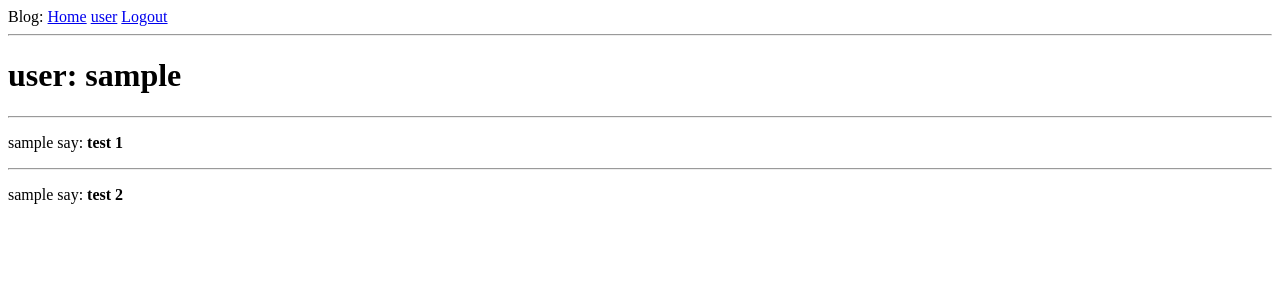
After one commit to zacharyzheng/flask_tutorial, a Flask app: a page that uses app/templates/base.html in a window 1280 px wide. The commit adds this page. Shown: the top 300 px of the page. Run offline with Flask 2, Linux system fonts and the light colour scheme; a user stored in the database is signed in; tables that the repository leaves empty hold one stand-in row (values such as "Sample post").

Commit message:
add user center

```diff
--- a/app/routes.py
+++ b/app/routes.py
@@ -62,3 +62,14 @@ def register():
        flash('succeed!')
        return redirect(url_for('login'))
    return render_template('register.html', title='register', form=form)
+
+@app.route('/user/<username>')
+@login_required
+def user(username):
+    user = User.query.filter_by(username=username).first_or_404()
+    posts = [
+        {'author':user, 'body':'test 1'},
+        {'author':user, 'body':'test 2'}
+    ]
+
+    return render_template('user.html', user=user, posts=posts)
--- a/app/templates/base.html
+++ b/app/templates/base.html
@@ -11,8 +11,12 @@
 	<body>
 		<div>Blog:
             <a href="{{ url_for('index')}}">Home</a>
+            {% if current_user.is_anonymous %}
             <a href="{{ url_for('login')}}">Login</a>
+            {% else %}
+            <a href="{{ url_for('user', username=current_user.username)}}">user</a>
             <a href="{{ url_for('logout') }}">Logout</a>
+            {% endif %}
         </div>
         <hr>
         {% with messages = get_flashed_messages() %}
--- /dev/null
+++ b/app/templates/user.html
@@ -0,0 +1,11 @@
+{% extends "base.html" %}
+
+{% block content %}
+    <h1>user: {{ user.username }}</h1>
+    {% for post in posts %}
+    <hr>
+    <p>
+    {{ post.author.username }} say: <b>{{ post.body }}</b>
+    </p>
+    {% endfor %}
+{% endblock %}
```
